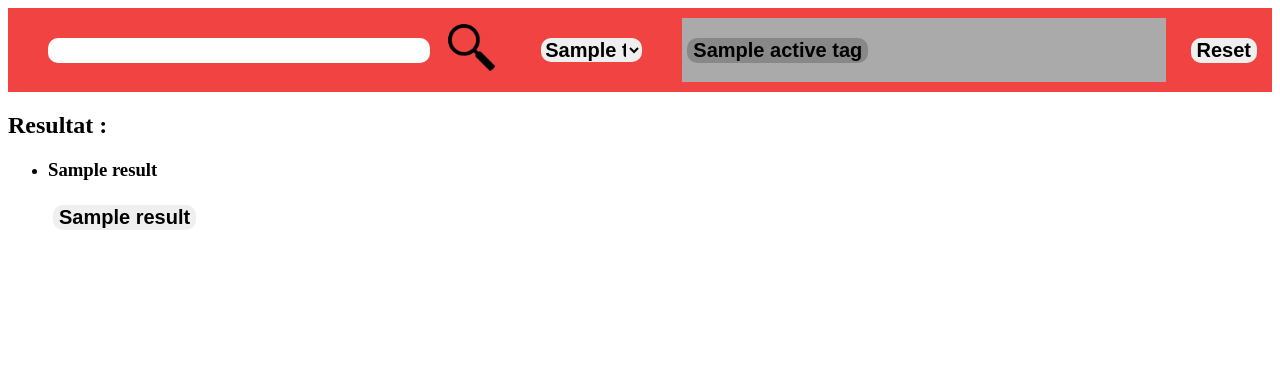
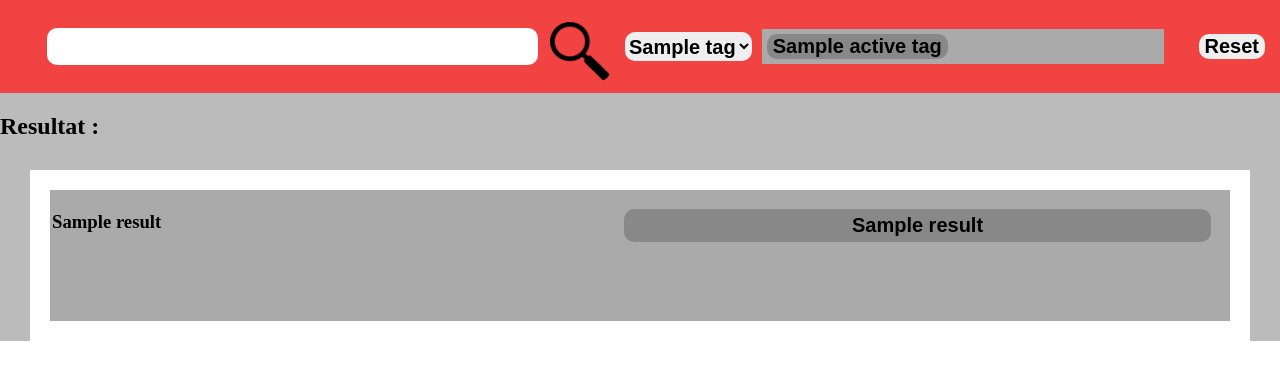
Before and after one commit to DorianLudm/Appli_Pompiers, a Python web app: template site_web/templates/recherche_doc.html in a window 1280 px wide. Shown: the top 380 px of the page. Run offline with Jinja, Linux system fonts and the light colour scheme; the template is opened without the code that fills it: most values are stand-ins (such as "Sample title", 1, 10 or a date in 2020).

Commit message:
finalisation page recherche document css + html

```diff
--- a/site_web/static/recherche_doc.css
+++ b/site_web/static/recherche_doc.css
@@ -1,6 +1,6 @@
 main>#filtre{
     display: flex;
-    flex-wrap: nowrap;
+    flex-wrap: wrap;
     background-color: #F24343;
 }
 div>div,div>form{
@@ -12,12 +12,20 @@ div>div,div>form{
     margin: 10px;
     flex-basis: 30%;
 }
-img{
-    width: 20%;
-    height: 20%;
+.loop_research {
+    width: 10%;
+    height: 80%;
 }
-div>form{
-    flex-grow: 2;
+.loop_research>input{
+    width: 100%;
+    height: 100%;
+}
+
+.filtre_barre{
+    flex-grow: 1;
+}
+.research_bar>input{
+    padding: 7px;
 }
 .research_bar{
     flex-grow: 1;
@@ -32,6 +40,8 @@ div>form{
     background-color: #AAAAAA;
     flex-grow: 2;
     justify-content: left;
+    display: flex;
+    flex-wrap: wrap;
 }
 .active_tag>input{
     background-color: #888888;
@@ -47,6 +57,11 @@ div>form{
     justify-content: right;
     flex-basis: auto;
 }
+.tags{
+    flex-grow: 1;
+    justify-content: left;
+    flex-basis: auto;
+}
 input{
     border: none;
     margin: 5px;
@@ -58,10 +73,7 @@ input{
     border-radius: 10px;
 }
 #tags-select{
-    width: 8%;
-    height: 60%;
-    margin: 30px;
-
+    height: 40%;
     border: none;
     font-size: 20px;
     font-weight: bold;
@@ -70,3 +82,31 @@ input{
     cursor: pointer;
     border-radius: 10px;
 }
+body{
+    margin: 0px;
+}
+main{
+    background-color: #BBBBBB;
+}
+.resultat{
+    background-color: #FFFFFF;
+    display: flex;
+    flex-wrap: wrap;
+    padding: 10px;
+    margin: 30px;
+    column-gap: 10px;
+}
+.resultat_item, .resultat_item_info{
+    background-color: #AAAAAA;
+    display: flex;
+    flex-wrap: wrap;
+    flex-direction: column;
+    flex-basis: 48%;
+    padding: 2px;
+    margin: 10px;
+    flex-grow: 1;
+}
+.resultat_item_info>input{
+    background-color: #888888;
+    padding: 5px;
+}
--- a/site_web/templates/recherche_doc.html
+++ b/site_web/templates/recherche_doc.html
@@ -9,17 +9,17 @@
     <body>
         <main>
             <div id="filtre">
-                <form action="" method="get" class="form-example">
+                <form action="" method="get" class="filtre_barre">
                     <div class="research_bar">
                       <input type="text" name="name" id="name"/>
                     </div>
                     <div class="loop_research">
-                        <input type="image" src="/static/img/loupe.png" alt="Submit" width="48" height="48"/>
+                        <input type="image" src="/static/img/loupe.png" alt="Submit"/>
                     </div>
                 </form>
+                <div class="tags">
                     <select name="tags" id="tags-select">
                         {% for x in tags %}
-                        <p>{{x.nom}}</p>
                             <option value="">{{x.nom}}</option>
                         {% endfor %}
                     </select>
@@ -28,7 +28,7 @@
                             <input type="Submit" value="{{x.nom}}"/>
                         {% endfor %}
                     </div>
-
+                </div>
                 <div class="bouton_reset">
                     <input type="Submit" value="Reset" />
                 </div>
```
Lines whose indentation alone changed are shown as unchanged.
